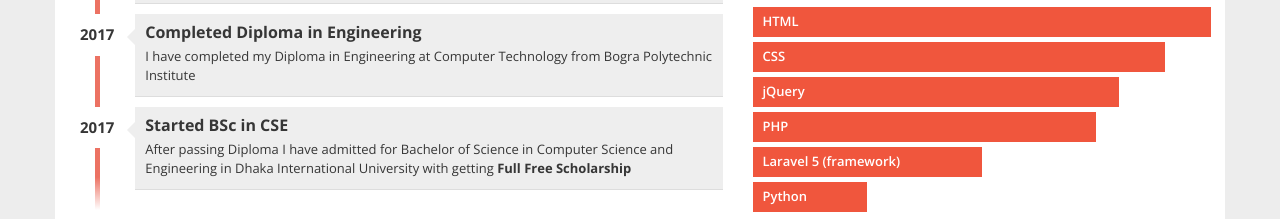
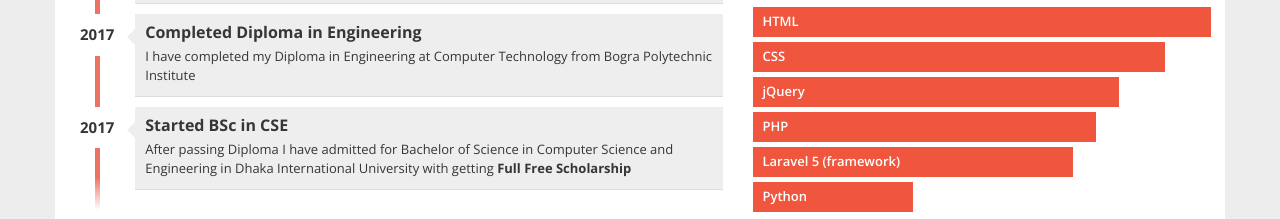
Before and after one commit to prodhan/prodhan.github.io, a plain HTML site: page index.html in a window 1280 px wide. Shown: the part 523-742 px from the top of the page. Drawn offline with nearby package versions, Linux system fonts and the light colour scheme; files whose address does not match are found by name.

Commit message:
Update Python Status

```diff
--- a/index.html
+++ b/index.html
@@ -122,8 +122,8 @@
               <div class="item-skills" data-percent="0.90">CSS</div>
               <div class="item-skills" data-percent="0.80">jQuery</div>
               <div class="item-skills" data-percent="0.75">PHP</div>
-              <div class="item-skills" data-percent="0.50">Laravel 5 (framework)</div>
-              <div class="item-skills" data-percent="0.25">Python</div>
+              <div class="item-skills" data-percent="0.70">Laravel 5 (framework)</div>
+              <div class="item-skills" data-percent="0.35">Python</div>
               <div class="skills-legend clearfix">
                 <div class="legend-left legend">Beginner</div>
                 <div class="legend-left legend"><span>Proficient</span></div>
```
